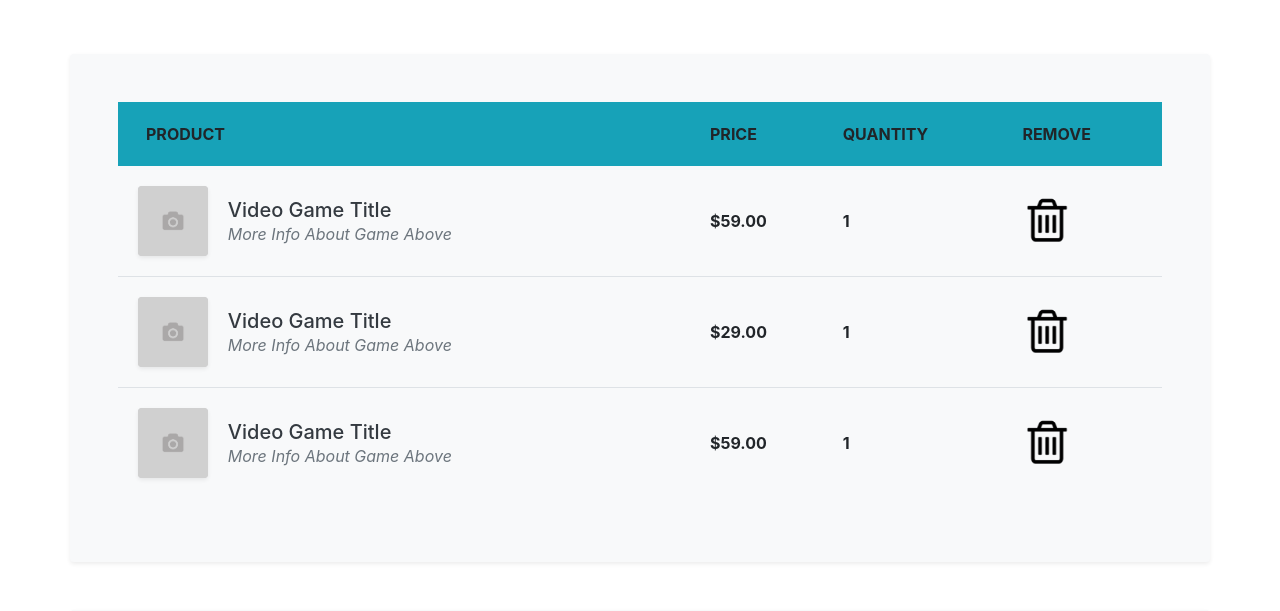
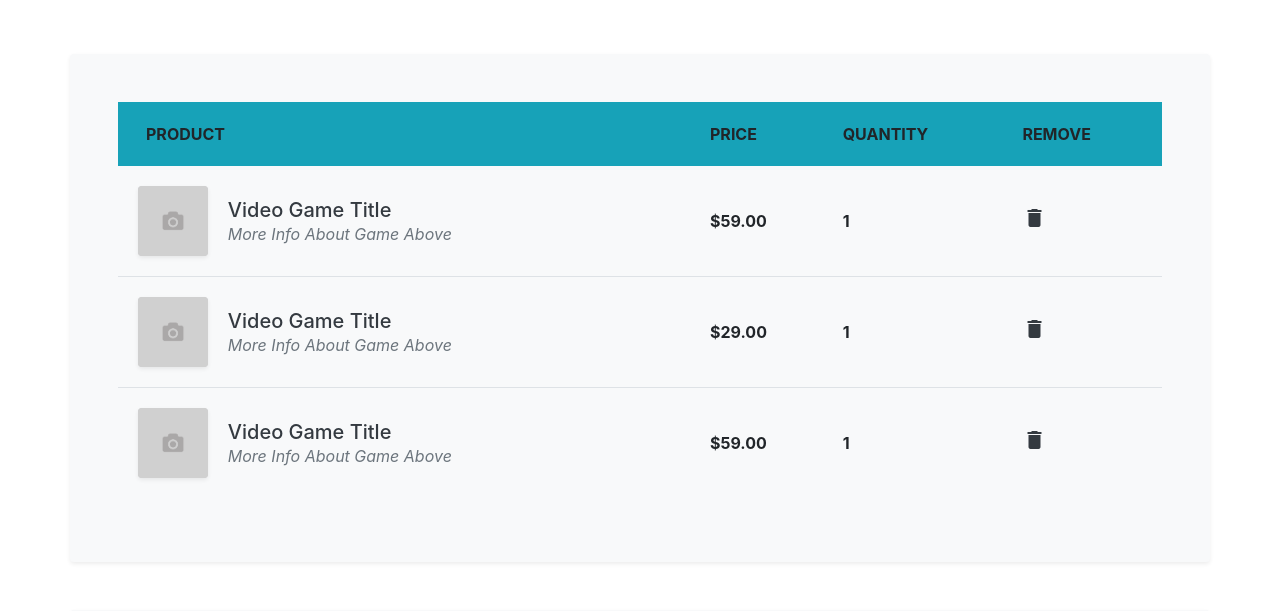
Before and after one commit to tan-jun-ming/cst438-group-project-2, a Flask app: page /checkout in a window 1280 px wide. Shown: the part 181-792 px from the top of the page. Run offline with Flask 2, Linux system fonts and the light colour scheme; some libraries are stand-ins or nearby versions.

Commit message:
added Material Icons

```diff
--- a/templates/checkout.html
+++ b/templates/checkout.html
@@ -20,8 +20,11 @@
 
     <!-- Custom scripts for this template -->
     <!-- <script src={{ url_for('static',filename='js/index.js')}}></script> -->
+
+    <link href="https://fonts.googleapis.com/css?family=Material+Icons&display=swap" rel="stylesheet">
   </head>
 
+      <!-- Nav Bar -->
       <nav class="navbar sticky-top">
         <a type="button" class="btn btn-outline-secondary" href="index">Home</a>
 
@@ -34,15 +37,15 @@
     <!-- Heading -->
     <div class="container py-5 text-center">
       <h1 class="display-4">Shopping Cart</h1>
-    </div>
-    <!-- End -->
+    </div> <!-- End of Heading -->
 
+    <!-- Padding Bottom 5 div -->
     <div class="pb-5">
       <div class="container">
         <div class="row">
           <div class="col-lg-12 p-5 bg-light rounded shadow-sm mb-5">
 
-            <!-- Shopping cart table -->
+            <!-- Shopping Cart table -->
             <div class="table-responsive">
               <table class="table">
                 <thead>
@@ -73,7 +76,7 @@
                     </th>
                     <td class="border-0 align-middle"><strong>$59.00</strong></td>
                     <td class="border-0 align-middle"><strong>1</strong></td>
-                    <td class="border-0 align-middle"><a href="#" class="text-dark"><img class="remove-img" src={{ url_for('static', filename='img/trash-icon.png')}} alt="remove"></a></td>
+                    <td class="border-0 align-middle"><a href="#" class="text-dark"><i class="material-icons">delete</i></a></td>
                   </tr>
                   <tr>
                     <th scope="row">
@@ -86,7 +89,7 @@
                     </th>
                     <td class="align-middle"><strong>$29.00</strong></td>
                     <td class="align-middle"><strong>1</strong></td>
-                    <td class="align-middle"><a href="#" class="text-dark"><img class="remove-img" src={{ url_for('static', filename='img/trash-icon.png')}} alt="remove"></a>
+                    <td class="align-middle"><a href="#" class="text-dark"><i class="material-icons">delete</i></a>
                     </td>
                   </tr>
                   <tr>
@@ -99,16 +102,17 @@
                       </div>
                       <td class="align-middle"><strong>$59.00</strong></td>
                       <td class="align-middle"><strong>1</strong></td>
-                      <td class="align-middle"><a href="#" class="text-dark"><img class="remove-img" src={{ url_for('static', filename='img/trash-icon.png')}} alt="remove"></a>
+                      <td class="align-middle"><a href="#" class="text-dark"><i class="material-icons">delete</i></a>
                       </td>
                   </tr>
                 </tbody>
               </table>
             </div>
-            <!-- End -->
+            <!-- End of Shopping Cart -->
           </div>
         </div>
 
+        <!-- Order Summary div -->
         <div class="row py-5 p-4 bg-light rounded shadow-sm">
           <div class="col-lg-12">
             <div class="bg-info rounded-pill px-4 py-3 text-uppercase font-weight-bold">Order summary </div>
@@ -124,10 +128,10 @@
               </ul><a href="#" class="btn btn-dark rounded-pill py-2 btn-block">Procceed to checkout</a>
             </div>
           </div>
-        </div>
+        </div> <!-- End of Order Summary -->
 
-      </div>
-    </div>
+      </div> <!-- End of Container -->
+    </div> <!-- End of Padding Bottom 5 div -->
   </div>
 
 </html>
```
